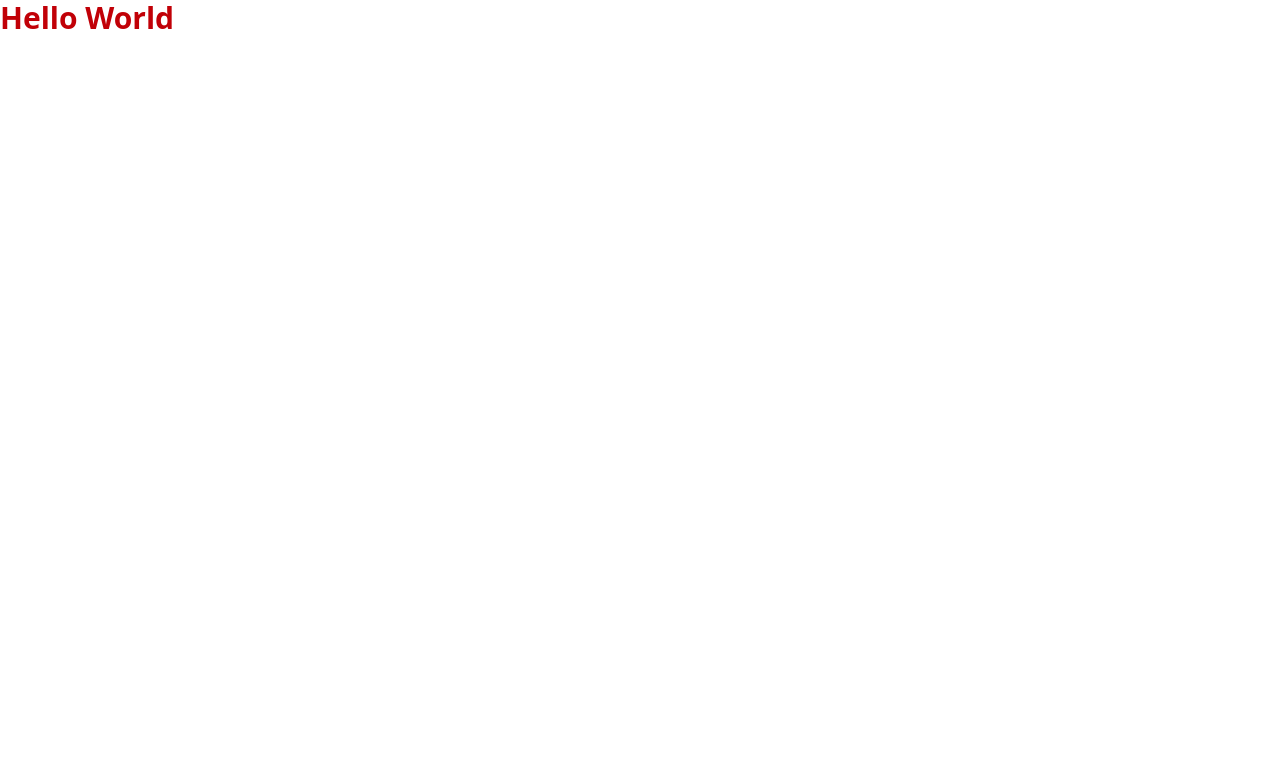
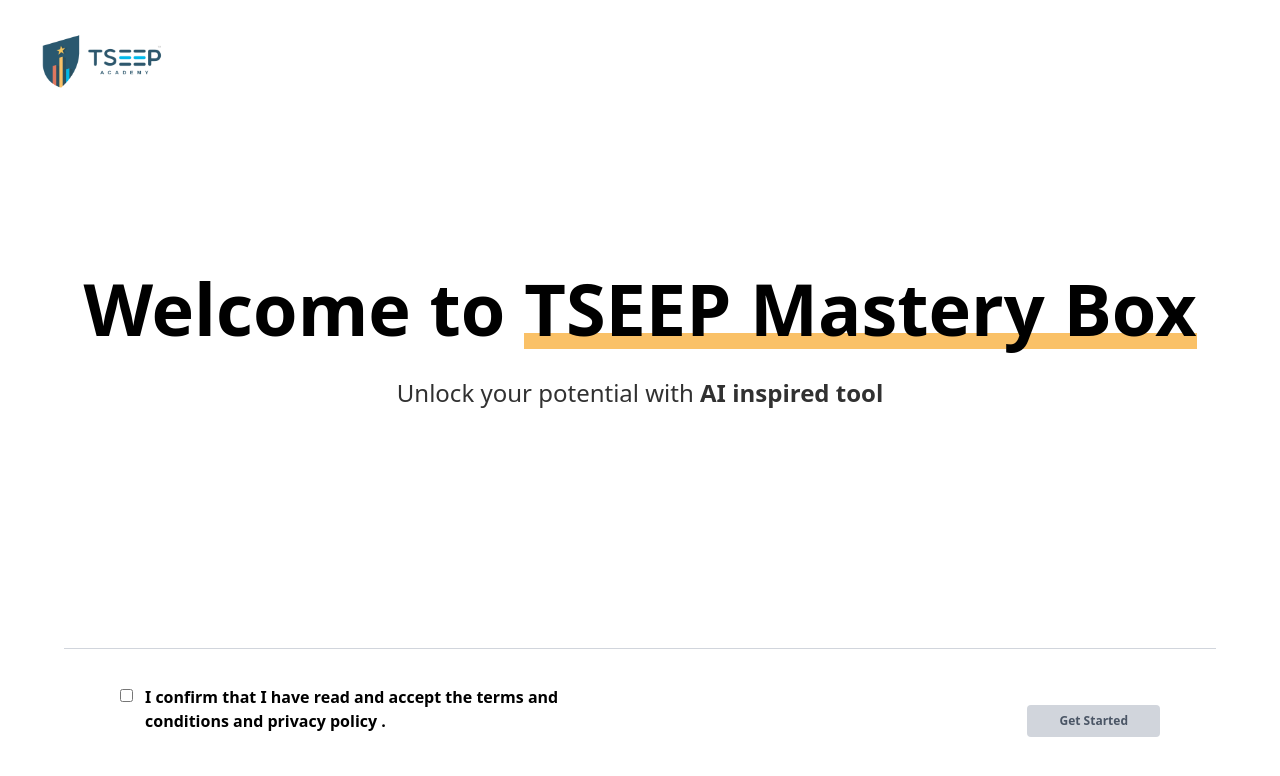
Before and after one commit to sreejithdev2002/TSEEP-quiz-website, a React (Vite) app: page / in a window 1280 px wide. Shown: the top 776 px of the page. Built offline with nearby package versions, Linux system fonts and the light colour scheme.

Commit message:
feat: Add Landing Page

```diff
--- a/package.json
+++ b/package.json
@@ -13,6 +13,7 @@
     "@tailwindcss/vite": "^4.1.11",
     "react": "^19.1.0",
     "react-dom": "^19.1.0",
+    "react-router-dom": "^7.6.3",
     "tailwindcss": "^4.1.11"
   },
   "devDependencies": {
--- a/src/App.jsx
+++ b/src/App.jsx
@@ -1,7 +1,14 @@
+import { BrowserRouter, Route, Routes } from "react-router-dom";
+import LandingPage from "./pages/LandingPage";
+
 function App() {
   return (
     <>
-      <h1 className="text-3xl text-red-700 font-bold">Hello World</h1>
+      <BrowserRouter>
+        <Routes>
+          <Route path="/" element={<LandingPage />} />
+        </Routes>
+      </BrowserRouter>
     </>
   );
 }
--- /dev/null
+++ b/src/components/Header.jsx
@@ -0,0 +1,21 @@
+import { useEffect, useState } from "react";
+import brandLogo from "../assets/brandLogo.png";
+
+function Header() {
+  const [isLoggedIn, setIsLoggedIn] = useState(false);
+
+  useEffect(() => {
+    const checkLogIn = localStorage.getItem("userAuth");
+    setIsLoggedIn(!!checkLogIn);
+  }, []);
+  return (
+    <div className="flex justify-between items-center px-5">
+      <img src={brandLogo} alt="" className="h-30 w-auto" />
+      {isLoggedIn && (
+        <span className="bg-orange-400 p-2 h-10 w-10 rounded-full" />
+      )}
+    </div>
+  );
+}
+
+export default Header;
--- /dev/null
+++ b/src/pages/LandingPage.jsx
@@ -0,0 +1,61 @@
+
+
+import { useState } from "react";
+import Header from "../components/Header";
+
+function LandingPage() {
+  const [isChecked, setIsChecked] = useState(false);
+
+  return (
+    <div>
+      <Header />
+
+      {/* Hero Section */}
+      <div className="flex flex-col items-center justify-center min-h-[70vh] -mt-16 px-4">
+        <h1 className="text-5xl sm:text-6xl lg:text-7xl font-semibold relative text-center leading-tight">
+          Welcome to{" "}
+          <span className="relative inline-block">
+            <span className="absolute inset-x-0 bottom-1 h-4 bg-[#fac167] -z-10"></span>
+            TSEEP Mastery Box
+          </span>
+        </h1>
+        <h3 className="text-[#313131] text-lg sm:text-xl lg:text-2xl text-center mt-6">
+          Unlock your potential with{" "}
+          <span className="font-semibold">AI inspired tool</span>
+        </h3>
+      </div>
+
+      <hr className="w-[90%] mx-auto border-gray-300 my-8" />
+
+      {/* Terms and Get Started */}
+      <div className="flex items-center justify-between px-30 pb-12">
+        <div className="flex items-start gap-3 max-w-lg">
+          <input
+            type="checkbox"
+            id="terms"
+            className="mt-1"
+            checked={isChecked}
+            onChange={(e) => setIsChecked(e.target.checked)}
+          />
+          <label htmlFor="terms" className="text-sm sm:text-base font-semibold">
+            I confirm that I have read and accept the terms and conditions and
+            privacy policy .
+          </label>
+        </div>
+
+        <button
+          disabled={!isChecked}
+          className={`mt-6 px-8 py-2 text-xs font-semibold rounded-sm transition-all duration-300 ${
+            isChecked
+              ? "bg-[#2A586F] text-white hover:bg-blue-700"
+              : "bg-gray-300 text-gray-600 cursor-not-allowed"
+          }`}
+        >
+          Get Started
+        </button>
+      </div>
+    </div>
+  );
+}
+
+export default LandingPage;
```
Also changed, not shown: src/assets/brandLogo.png (added), 1 other file (tests, documents, lock files or other folders).
